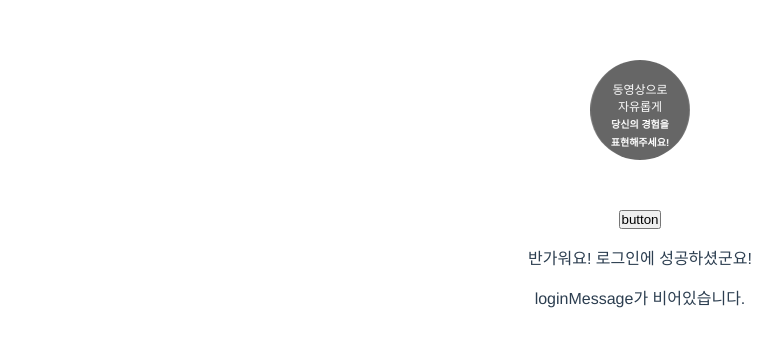
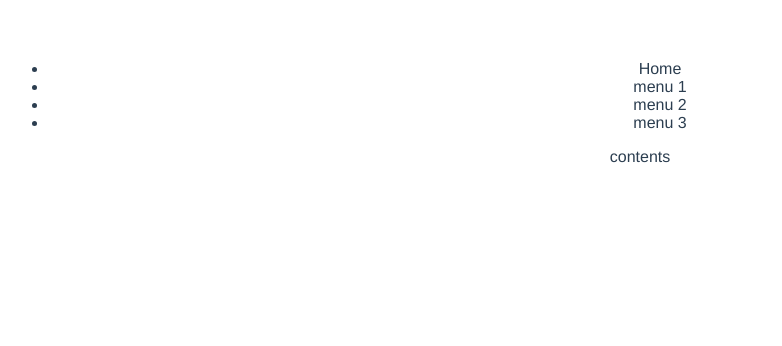
Before and after one commit to BangShinChul/toy-frontend, a Vue app: page /Home in a window 1280 px wide. Shown: the top 346 px of the page, without its empty margins (0-782 px from the left). Built offline with nearby package versions, Linux system fonts and the light colour scheme.

Commit message:
181020 슬라이더 autoplay

```diff
--- /dev/null
+++ b/src/components/common/LeftSideBar.vue
@@ -0,0 +1,22 @@
+<template>
+  <div class="left-side-bar-app">
+    <ul>
+      <li>Home</li>
+      <li>menu 1</li>
+      <li>menu 2</li>
+      <li>menu 3</li>
+    </ul>
+  </div>
+</template>
+
+<script>
+export default {
+  name: 'LeftSideBar'
+}
+</script>
+
+<style scoped lang="scss">
+body {
+  background-color: lightblue;
+}
+</style>
--- a/src/components/slider/HelloCarousel.vue
+++ b/src/components/slider/HelloCarousel.vue
@@ -1,6 +1,6 @@
 <template>
   <div class="hello-carousel">
-    <carousel :per-page='1' :pagination-enabled='false' :loop='true'>
+    <carousel :per-page='1' :pagination-enabled='false' :navigation-enabled='false' :autoplay="true" :autoplay-timeout="5000" :loop='true'>
       <slide>
         <h1 class="title">
           환영합니다!
--- a/src/pages/Home.vue
+++ b/src/pages/Home.vue
@@ -1,17 +1,19 @@
 <template>
     <div class="app">
-      <coin-rotate></coin-rotate>
-      <p>반가워요! 로그인에 성공하셨군요!</p>
-      <p v-if="this.$store.state.loginMessage !== ''">{{this.$store.state.loginMessage}}</p>
-      <p v-if="this.$store.state.loginMessage === ''">loginMessage가 비어있습니다.</p>
+      <left-side-bar></left-side-bar>
+      <div>
+        contents
+      </div>
     </div>
 </template>
 
 <script>
 import CoinRotate from '../components/test/CoinRotate'
+import LeftSideBar from '../components/common/LeftSideBar'
 export default {
   name: 'Home',
   components: {
+    LeftSideBar,
     CoinRotate
   }
 }
```
